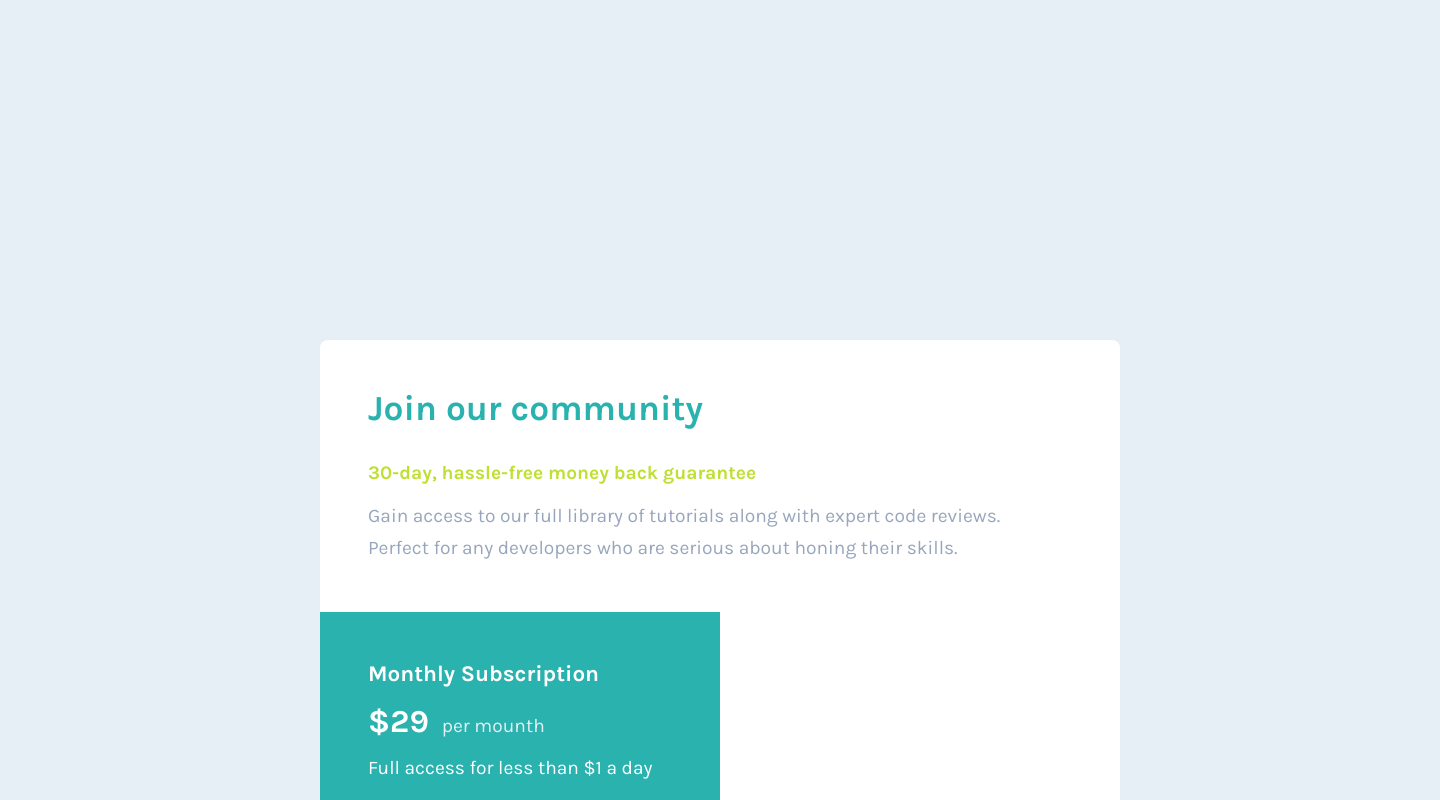
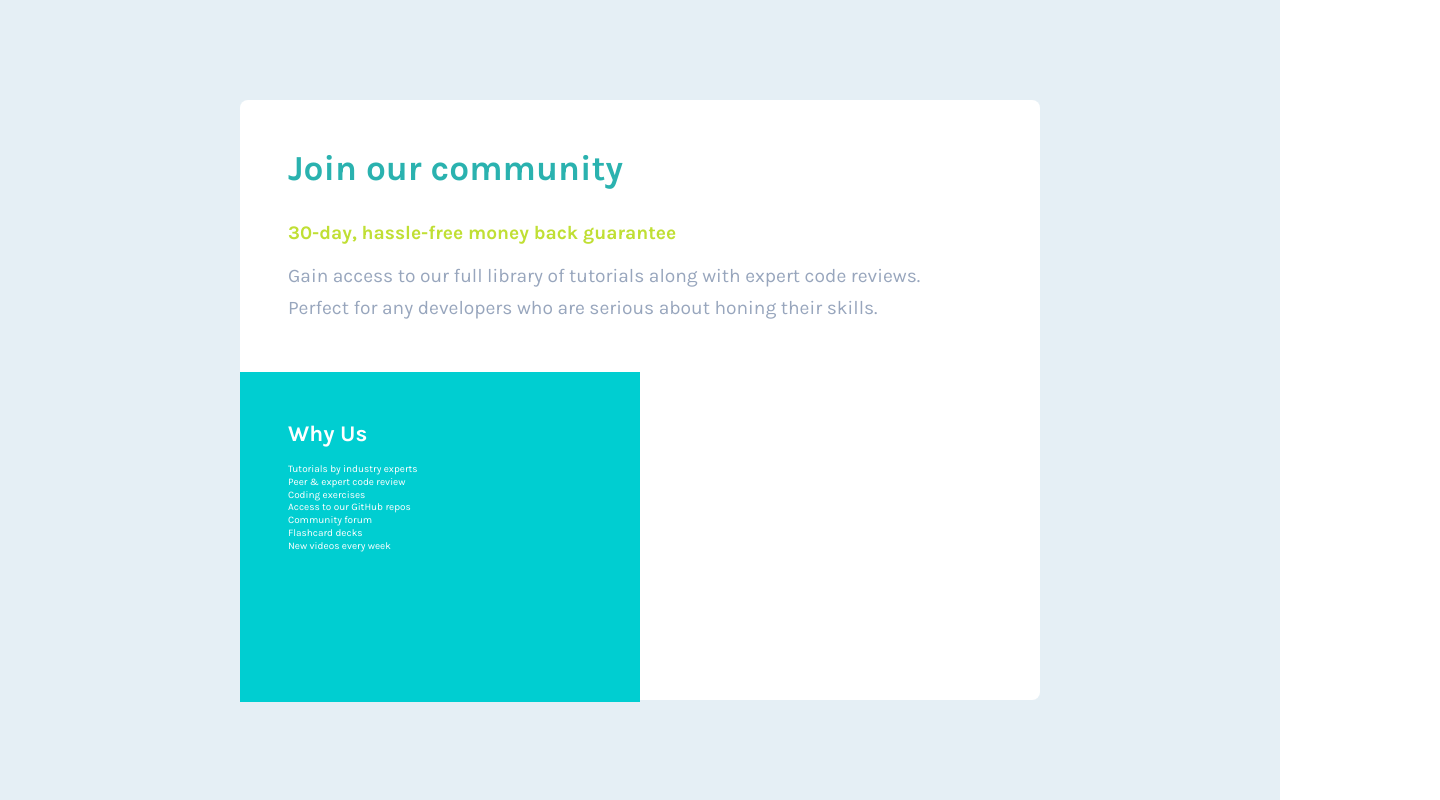
Before and after one commit to monsor3s/single-price-grid, a React (Create React App) app: page / in a window 1280 px wide. Shown: the top 800 px of the page, 1440 px wide, since content can reach past the window. Built offline with nearby package versions, Linux system fonts and the light colour scheme.

Commit message:
Update Commit

```diff
--- a/src/components/Header.js
+++ b/src/components/Header.js
@@ -2,8 +2,8 @@ import React from 'react';
 import styled from 'styled-components';
 
 const Homepage = styled.div`
-    width: 1440px;
-    height: 1280px;
+    width: 100vw;
+    height: 100vh;
     display: flex;
     justify-content: center;
     align-items: center;
@@ -110,6 +110,29 @@ const Button = styled.button`
     text-decoration: none;
 `;
 
+const BoxFooter = styled.div`
+    width: 400px;
+    height: 330px;
+    position: absolute;
+    background-color: var(--lg-cyan);
+    grid-area: 2 / 2 ;
+`;
+
+const TitleFooter = styled.h1`
+    font-size: 1.4rem;
+    font-weight: 700;
+    color: #fff;
+    margin-top: 3rem;
+    padding-left: 3rem;
+`;
+
+const SectionFooter = styled.p`
+    color: #fff;
+    margin-top: 1rem;
+    padding-left: 3rem;
+    line-height: 0.8rem;
+`;
+
 export const Header = () => {
     return (
     <Homepage>
@@ -129,6 +152,18 @@ export const Header = () => {
                         <TextBody>Full access for less than $1 a day</TextBody>
                         <Button>Sign Up</Button>
                     </BoxBody>
+                <BoxFooter>
+                        <TitleFooter>Why Us</TitleFooter>
+                        <SectionFooter>
+                            Tutorials by industry experts <br/>
+                            Peer &amp; expert code review <br/>
+                            Coding exercises <br/>
+                            Access to our GitHub repos <br/>
+                            Community forum <br/>
+                            Flashcard decks <br/>
+                            New videos every week
+                        </SectionFooter>
+                </BoxFooter>
             </HeaderWrap>
         </HomepageContainer>
     </Homepage>
--- a/src/globalStyles.js
+++ b/src/globalStyles.js
@@ -3,6 +3,7 @@ import { createGlobalStyle } from 'styled-components';
 const GlobalStyle = createGlobalStyle`
 
   :root {
+    --lg-cyan: #00CED1;
     --cyan: hsl(179, 62%, 43%);
     --bg-yellow: hsl(71, 73%, 54%);
     --lg-gray: hsl(204, 43%, 93%);
```
